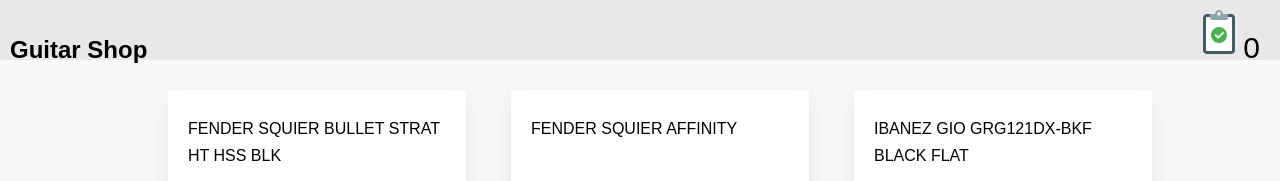
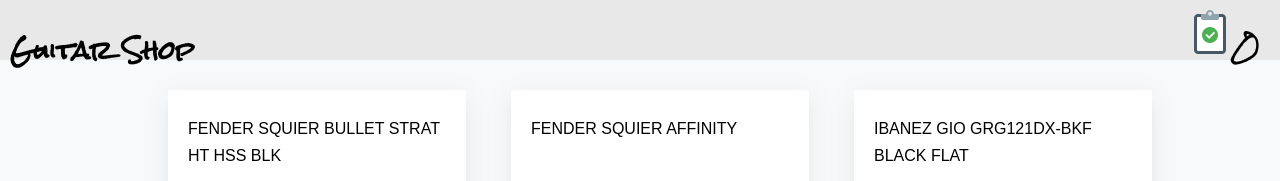
Before and after one commit to Den081985/guitar-shop, a plain HTML site: page index.html in a window 1280 px wide. Shown: the top 181 px of the page. Drawn offline with Linux system fonts and the light colour scheme; a web font is replaced by a local one.

Commit message:
add scroll styles

```diff
--- a/style.css
+++ b/style.css
@@ -1,6 +1,8 @@
 /* импортируем шрифт для проекта */
 
 @import url("https://fonts.googleapis.com/css2?family=RocknRoll+One&display=swap");
+
+@import url("https://fonts.googleapis.com/css2?family=Rock+Salt&display=swap");
 
 /* устанавливаем переменные CSS */
 /* для цветов и отступов */
@@ -9,6 +11,7 @@
   --color-white: #fff;
   --color-anaccent: #808080;
   --color-medium: #e8e8e8;
+  --color-dark: #a1a1a1;
 
   --spacing-small: 10px;
   --spacing-medium: 15px;
@@ -27,6 +30,21 @@
     0 6px 30px 5px rgba(33, 37, 41, 0.04), 0 8px 10px -5px rgba(33, 37, 41, 0.1);
 }
 
+/* Стилизация скролла только для браузеров на движке webkit */
+
+::-webkit-scrollbar {
+  width: 8px;
+}
+
+::-webkit-scrollbar-thumb {
+  background-color: var(--color-dark);
+  border-radius: 5px;
+}
+
+::-webkit-scrollbar-track {
+  background-color: var(--color-medium);
+}
+
 * {
   box-sizing: border-box;
 }
@@ -40,3 +58,7 @@
   background-color: var(--color-light);
   font-family: "RocknRoll One", sans-serif;
 }
+
+#header {
+  font-family: "Rock Salt", cursive;
+}
```
